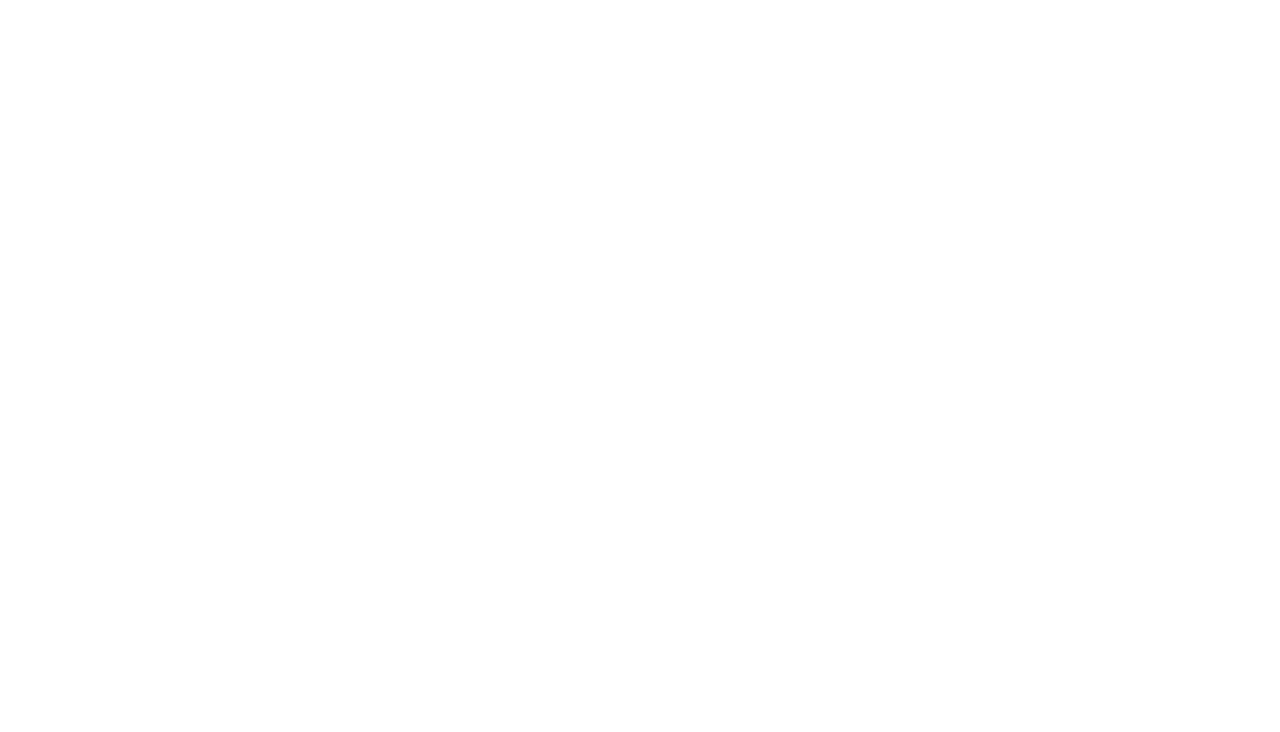
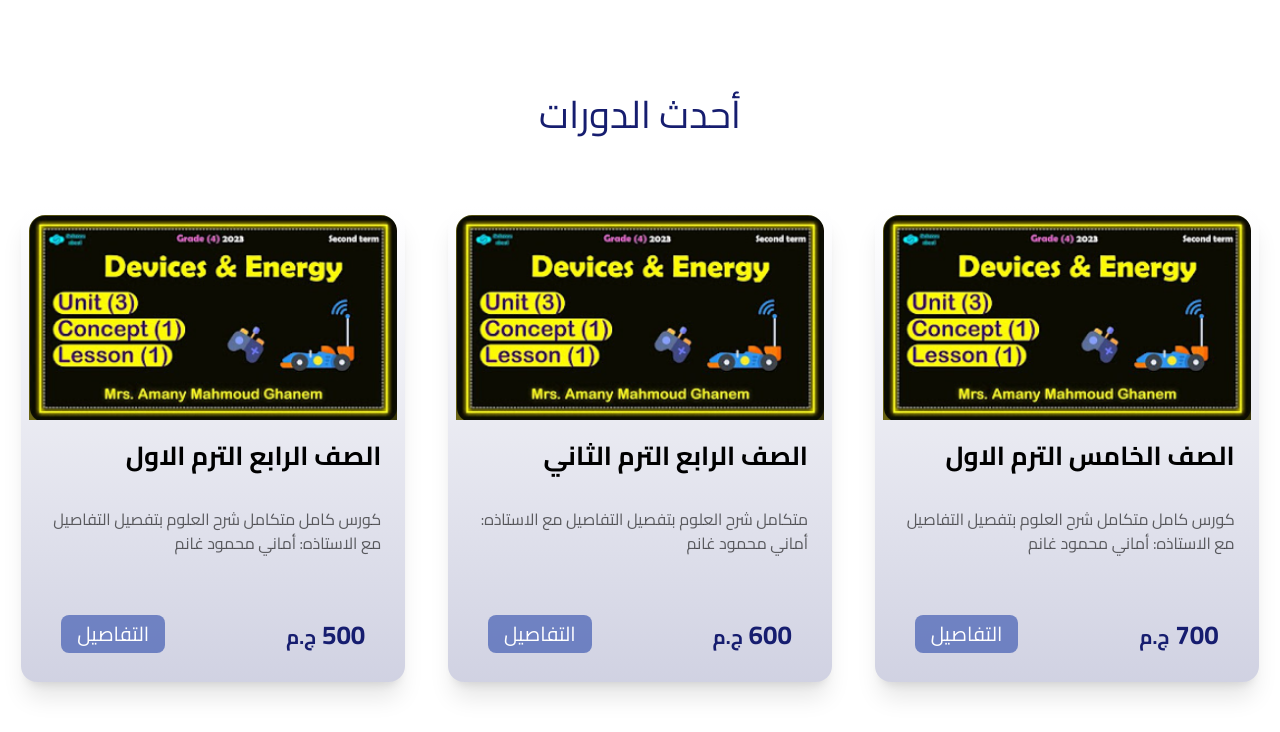
Before and after one commit to EssamGhanem/Science-Cloud-FrontEnd, a Next.js app: page / in a window 1280 px wide. Shown: the part 1417-2149 px from the top of the page. Before the commit the page ends 1487 px from the top, so only its background shows below. Built offline with nearby package versions, Linux system fonts and the light colour scheme; a web font is replaced by a local one.

Commit message:
update home page

```diff
--- a/src/app/(client)/courses/page.tsx
+++ b/src/app/(client)/courses/page.tsx
@@ -1,12 +1,14 @@
 import CourseList from '@/components/client/course/CourseList'
 import React from 'react'
+import { courses } from '@/data'
+export default function CoursesPage() {
 
-export default function CoursesPage() {
+
   return (
     <>
 
       <div dir='rtl' className=' client-page p-container '>
-        <CourseList/>
+        <CourseList courses={courses} />
       </div>
 
     </>
--- a/src/app/globals.css
+++ b/src/app/globals.css
@@ -52,6 +52,13 @@
       background-size: 110%;
     }
   }
+
+  @layer utilities {
+    .priceBackGroundSize{
+      background-size: 100% 100%;
+    }
+  }
+
 
   @layer utilities {
     .typingAnimation {
@@ -140,11 +147,11 @@
   }
 
   .hh3 {
-    @apply lg:text-[22px] text-[14px];
+    @apply lg:text-[20px] text-[16px];
   }
 
   .hh2 {
-    @apply text-[22px] font-cairo font-bold max-sm:text-[16px];
+    @apply text-[26px] font-cairo font-bold max-sm:text-[18px];
   }
 
   .client-page {
--- a/src/app/layout.tsx
+++ b/src/app/layout.tsx
@@ -25,7 +25,7 @@
       <head >
 
 
-      <meta http-equiv="Content-Type" content="text/html;charset=UTF-8" />
+      <meta httpEquiv="Content-Type" content="text/html;charset=UTF-8" />
       <link rel="icon" href='/favicon.ico' />
 
       </head>
--- /dev/null
+++ b/src/components/client/Home/Courses.tsx
@@ -0,0 +1,13 @@
+import React from 'react'
+
+export default function Courses() {
+  return (
+    <div className='w-full flex  flex-col items-center  '>
+    <p className='white text-[32px] text-white font-cairo max-sm:text-[26px]'>الدورات المسجله</p>
+
+
+
+
+</div>
+  )
+}
--- /dev/null
+++ b/src/components/client/Home/CoursesSecion.tsx
@@ -0,0 +1,34 @@
+
+import { courses } from '@/data'
+import React from 'react'
+import HomeCourseCard from './HomeCourseCard';
+
+
+export default function CoursesSecion() {
+
+
+  const lastCourses = courses.slice(courses.length - 4, courses.length - 1)
+
+  return (
+
+    <div className='flex flex-col items-center'>
+
+      {/* Title */}
+      <p className='text-center text-prime text-[38px] font-cairo  mb-12 p-4 font-bol w-fit text- max-sm:text-[28px] '> أحدث الدورات  </p>
+
+      {/* Courses list */}
+
+      <div className=' w-full h-full flex justify-around items-start pb-8  max-lg:flex-wrap'>
+        {
+          lastCourses.map((course) => {
+            return <HomeCourseCard course={course} key={course.id} />;
+          })
+        }
+
+      </div>
+
+
+    </div>
+
+  )
+}
--- a/src/components/client/Home/HeroSection.tsx
+++ b/src/components/client/Home/HeroSection.tsx
@@ -28,22 +28,7 @@
 
             {/* Right Section */}
             <div className=' w-[45%] flex justify-center items-center flex-col mt-10  '>
-            <svg
-                fill="#ffffff"
 
-                version="1.1"
-                id="Layer_1"
-                xmlns="http://www.w3.org/2000/svg"
-                viewBox="-10 0 540.001 512.001"
-                className="stroke-therd/50 stroke-[3px] fill-transparent absolute z-[-1]   "
-                  style={ { strokeDasharray:0, strokeDashoffset: 0 , animation:' cloudMove 8s ease-in-out infinite;'}}
-              >
-                <path
-                  d="M344.355,143.77c-89.868-88-242.103-39.712-264.598,83.945C34.71,234.249,0,273.123,0,319.952
-			c0,51.393,41.811,93.204,93.204,93.204h282.311c75.258,0,136.484-61.226,136.484-136.483
-			C512,189.244,430.284,123.682,344.355,143.77z"
-                />
-              </svg>
               <p className="text-white font-cairo text-[28px] max-sm:text-[18px]  ">
                 مرحبا بك في منصة
               </p>
--- /dev/null
+++ b/src/components/client/Home/HomeCourseCard.tsx
@@ -0,0 +1,46 @@
+import { course } from '@/components/types'
+import Image from 'next/image';
+import React from 'react'
+import Link from 'next/link';
+export default function HomeCourseCard(params: { course: course }) {
+
+  const course = params.course;
+
+
+
+  return (
+
+    <Link href={"/courses/" + course.id} className='  flex flex-col w-[30%] max-md:w-[40%] max-sm:w-[80%]  h-full p-2 bg-gradient-to-t outline-[1px] outline outline-transparent   hover:outline-prime shadow-xl duration-500 hover:from-prime/30 relative top-0 hover:top-[-20px] from-prime/20 to-white font-cairo mb-8 rounded-2xl '>
+
+
+
+        {/* img (top) */}
+        <div className='pb-4 rounded-2xl ' >
+          <Image src={course.image} alt='img' width={200} height={200} className=' w-full rounded-t-2xl' />
+        </div>
+        {/* text (bottom)  */}
+        <div>
+          {/* title & description */}
+          <div className='mb-10 px-4'>
+            <h1 className='hh2 pb-8'>{course.title}</h1>
+            <p className='text-black/60'>{course.description}</p>
+          </div>
+          {/* price & details */}
+          <div className='flex w-full justify-end  px-8 py-5 relative  ' >
+
+
+
+            <button className='hh3 bg-secondary/50 p-1 px-4 text-white rounded-lg absolute left-[32px] top-[20px] hover:top-[14px] shadow-black duration-200 hover:shadow-lg'>التفاصيل</button>
+
+            <p dir='rtl' className='hh2  text-prime  text-center  ' >{course.price} <span className='hh3'>ج.م</span></p>
+
+
+
+
+
+          </div>
+        </div>
+
+    </Link>
+  )
+}
--- a/src/components/client/Home/HomePage.tsx
+++ b/src/components/client/Home/HomePage.tsx
@@ -1,6 +1,7 @@
 import React from 'react'
 import HeroSection from './HeroSection'
 import TwoChoice from './TwoChoice'
+import CoursesSecion from './CoursesSecion'
 
 export default function HomePage() {
   return (
@@ -8,6 +9,7 @@
 
     <HeroSection />
     <TwoChoice />
+    <CoursesSecion />
 
 
     </div>
--- /dev/null
+++ b/src/components/client/Home/OnlineSessions.tsx
@@ -0,0 +1,13 @@
+import React from 'react'
+
+export default function OnlineSessions() {
+  return (
+    <div className='w-full flex  flex-col items-center'>
+         <p className='white text-[32px] text-prime font-cairo max-sm:text-[26px]'>المحاضرات الاون لاين</p>
+
+
+
+
+    </div>
+  )
+}
--- a/src/components/client/Home/TwoChoice.tsx
+++ b/src/components/client/Home/TwoChoice.tsx
@@ -1,6 +1,8 @@
 "use client";
 import Image from 'next/image';
 import React from 'react'
+import OnlineSessions from './OnlineSessions';
+import Courses from './Courses';
 
 export default function TwoChoice() {
   return (
@@ -15,13 +17,13 @@
       <div className=' max-sm:h-[100vh] h-[550px] flex justify-center  bg-prime max-sm:flex-col-reverse '>
         {/* Left */}
         <div className='left w-[50%] max-sm:w-full h-full md:hover:w-[90%] duration-500 bg--prime p-5  flex justify-start flex-col items-center '>
-                <p className='white text-[32px] text-white font-cairo max-sm:text-[26px] '>الدورات  المسجله</p>
+               <Courses />
         </div>
 
 
         {/* Right */}
         <div className='Right lg:w-[60%] w-[50%] max-sm:w-full h-full bg-white border-prime  shadow-lg border-l-0 lg:pl-[12%] p-5 duration-500 md:hover:w-[90%]  lg:clip-custom-polygon flex justify-start flex-col items-center '>
-          <p className='white text-[32px] text-prime font-cairo max-sm:text-[26px]'>المحاضرات الاون لاين</p>
+         <OnlineSessions />
 
           </div>
 
--- a/src/components/client/course/CourseList.tsx
+++ b/src/components/client/course/CourseList.tsx
@@ -1,10 +1,11 @@
 import React from 'react'
-import { courses} from '@/data'
+
 import CourseCard from './CourseCard';
+import { course } from '@/components/types';
 
 
-export default function CourseList() {
-  const coursesList = courses;
+export default function CourseList(params :{courses:course[]}) {
+  const coursesList = params.courses;
 
   return (
     <div>
--- a/src/data.tsx
+++ b/src/data.tsx
@@ -325,7 +325,7 @@
   {
     id: "2",
     title: "الصف الرابع الترم الثاني",
-    description: "  كامل متكامل شرح العلوم بتفصيل التفاصيلكامل متكامل شرح العلوم بتفصيل التفاصيلكامل متكامل شرح العلوم بتفصيل التفاصيلكامل متكامل شرح العلوم بتفصيل التفاصيل كورس كامل متكامل شرح العلوم بتفصيل التفاصيل  مع الاستاذه: أماني محمود غانم",
+    description: "   متكامل شرح العلوم بتفصيل التفاصيل  مع الاستاذه: أماني محمود غانم",
     price: "600",
     image: "/coursesImg/Grade-4.png",
     numberOfstudents: 30,
```
Also changed, not shown: public/price_circle.png (added).
